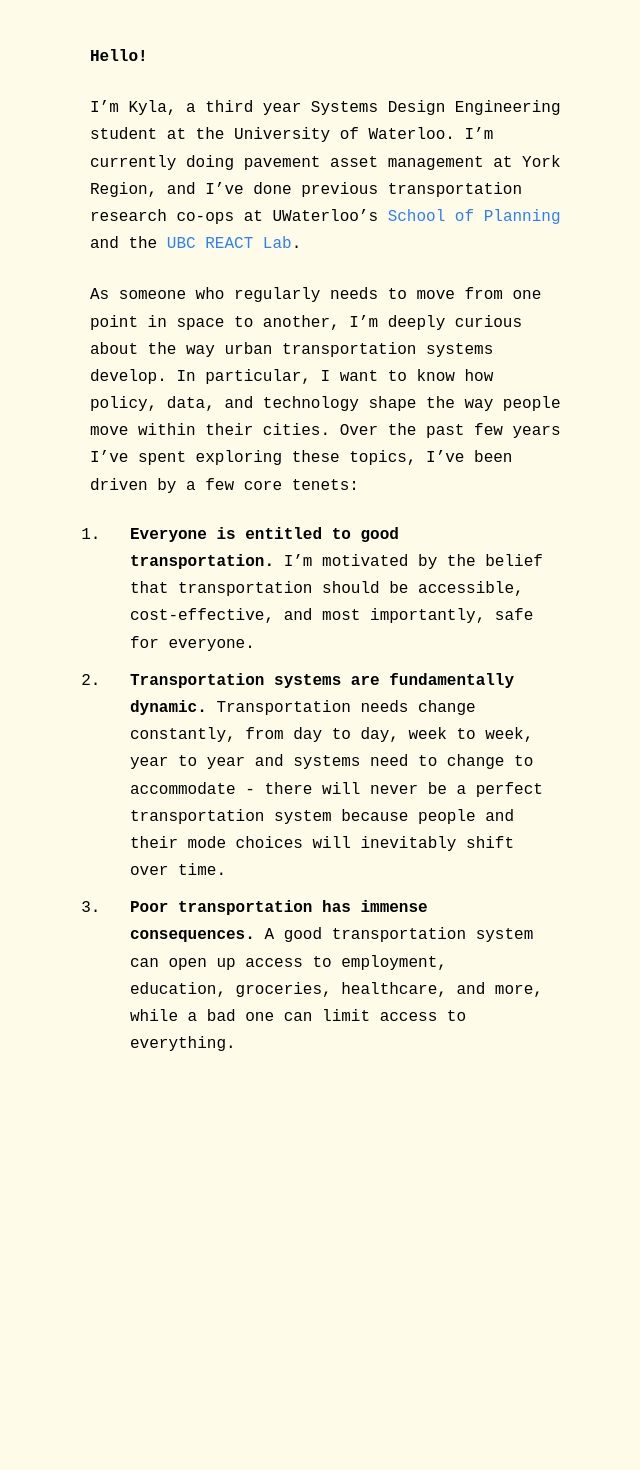
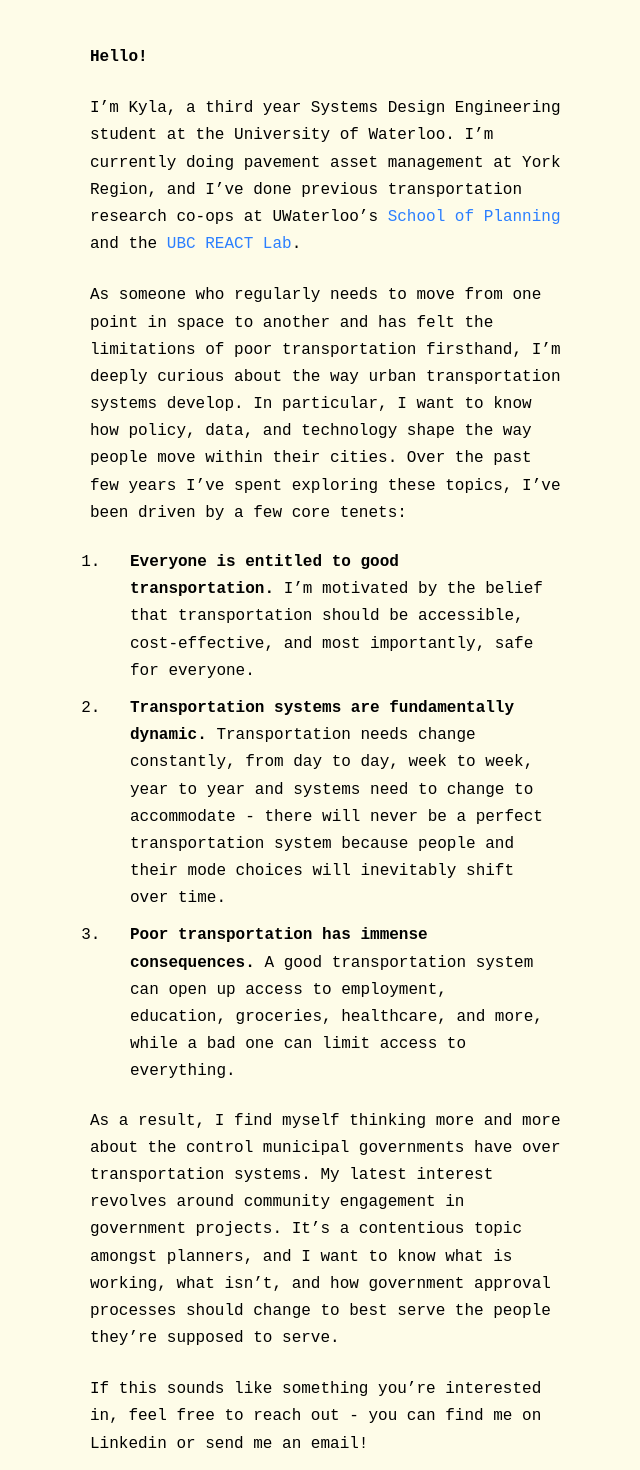
Before and after one commit to KylaYy/personal-website, a Next.js app: page / in a window 1280 px wide. Shown: the part 96-1566 px from the top of the page, without its empty margins (310-950 px from the left). Before the commit the page ends 1164 px from the top, so only its background shows below. Built offline with nearby package versions, Linux system fonts and the light colour scheme.

Commit message:
Updated home page text

```diff
--- a/app/(home)/page.tsx
+++ b/app/(home)/page.tsx
@@ -19,7 +19,8 @@ export default function Home() {
                done previous transportation research co-ops at UWaterloo’s <a href='https://uwaterloo.ca/planning/'>School of Planning</a> and the <a href='https://reactlab.civil.ubc.ca/'>UBC REACT Lab</a>.
             </Paragraph>
             <Paragraph>
-              As someone who regularly needs to move from one point in space to another, I’m deeply curious about the way
+              As someone who regularly needs to move from one point in space to another and has felt the
+              limitations of poor transportation firsthand, I’m deeply curious about the way
               urban transportation systems develop. In particular, I want to know how policy, data, and technology shape
               the way people move within their cities. Over the past few years I’ve spent exploring these topics, I’ve been
               driven by a few core tenets:
@@ -39,6 +40,17 @@ export default function Home() {
                 education, groceries, healthcare, and more, while a bad one can limit access to everything.
               </li>
             </ol>
+            <Paragraph>
+              As a result, I find myself thinking more and more about the control municipal governments have
+              over transportation systems. My latest interest revolves around community engagement in
+              government projects. It’s a contentious topic amongst planners, and I want to know what is
+              working, what isn’t, and how government approval processes should change to best serve the
+              people they’re supposed to serve.
+            </Paragraph>
+            <Paragraph>
+              If this sounds like something you’re interested in, feel free to reach out - you can find me
+              on Linkedin or send me an email!
+          </Paragraph>
     </TextWrapper>
   );
 }
```
